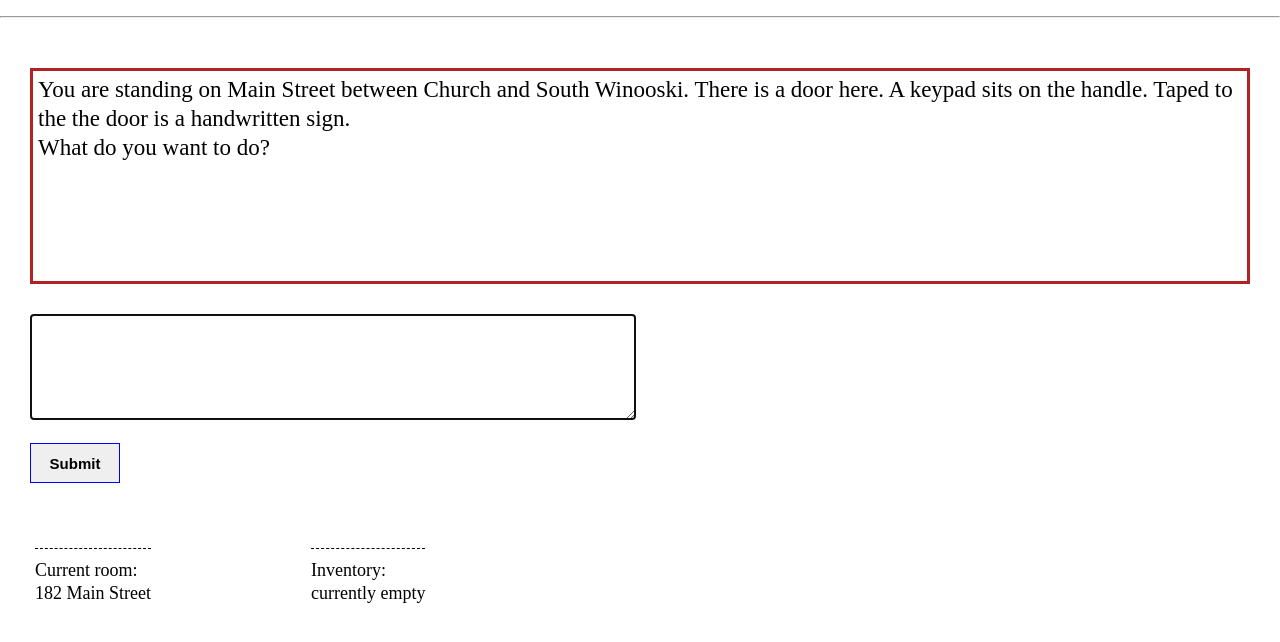
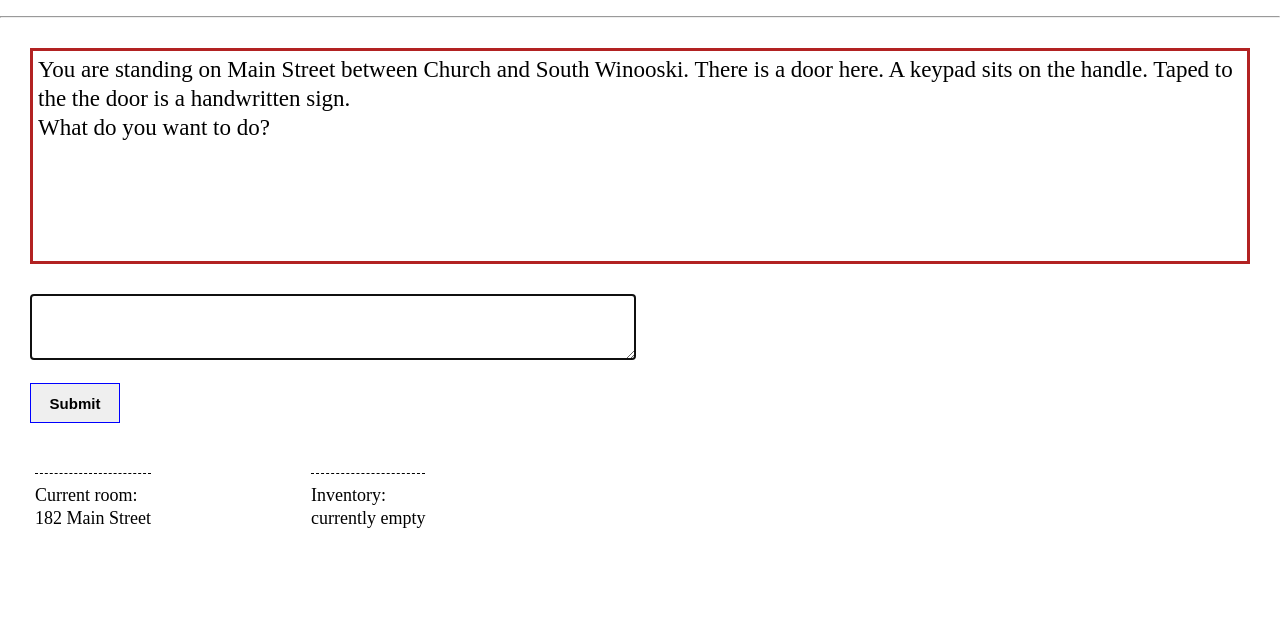
Before and after one commit to koyo72-4/zorkington, a plain HTML site: page index.html in a window 1280 px wide. Shown: the part 64-706 px from the top of the page. Drawn offline with Linux system fonts and the light colour scheme.

Commit message:
Changed some vertical margins so Inventory has more room.

```diff
--- a/zorkingtonForWeb.css
+++ b/zorkingtonForWeb.css
@@ -1,5 +1,5 @@
 textarea {
-    height: 100px;
+    height: 60px;
     width: 600px;
     border: 1px solid black;
     margin-left: 30px;
@@ -8,7 +8,7 @@ textarea {
 }
 
 #message {
-    margin: 50px 30px 30px 30px;
+    margin: 30px 30px 30px 30px;
     font-size: 23px;
     border: 3px solid firebrick;
     padding: 5px;
@@ -37,7 +37,7 @@ h1 {
     font-size: 18px;
     line-height: 1.25;
     padding: 5px;
-    margin: 60px 30px 0 30px;
+    margin: 45px 30px 0 30px;
     display: flex;
 }
 
--- a/zorkingtonForWebMain.js
+++ b/zorkingtonForWebMain.js
@@ -1,6 +1,6 @@
 // import { rooms, roomInventory, currentInventory, userInventory, itemTakeMessages, changeRoom, mainStreet182, foyer, secondFloor, greenMountainSemiproductive, thirdFloor } from 'zorkingtonForWebCore';
 
-// import { rooms, roomInventory, currentInventory, userInventory, itemTakeMessages } from 'objects';
+//import { rooms, roomInventory, currentInventory, userInventory, itemTakeMessages } from 'objects';
 
 let currentInput;
 let currentRoom = "mainStreet182";
```
